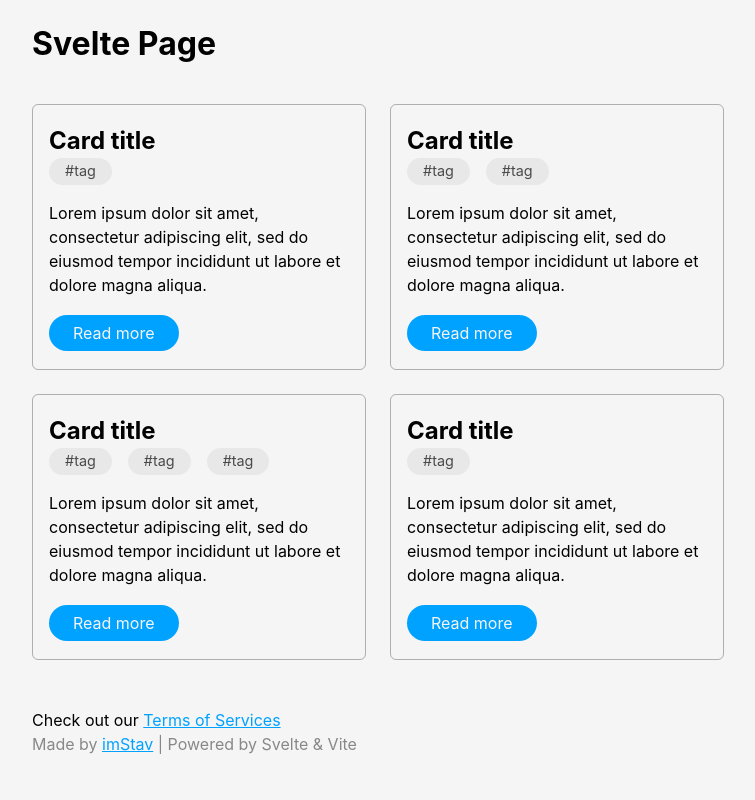
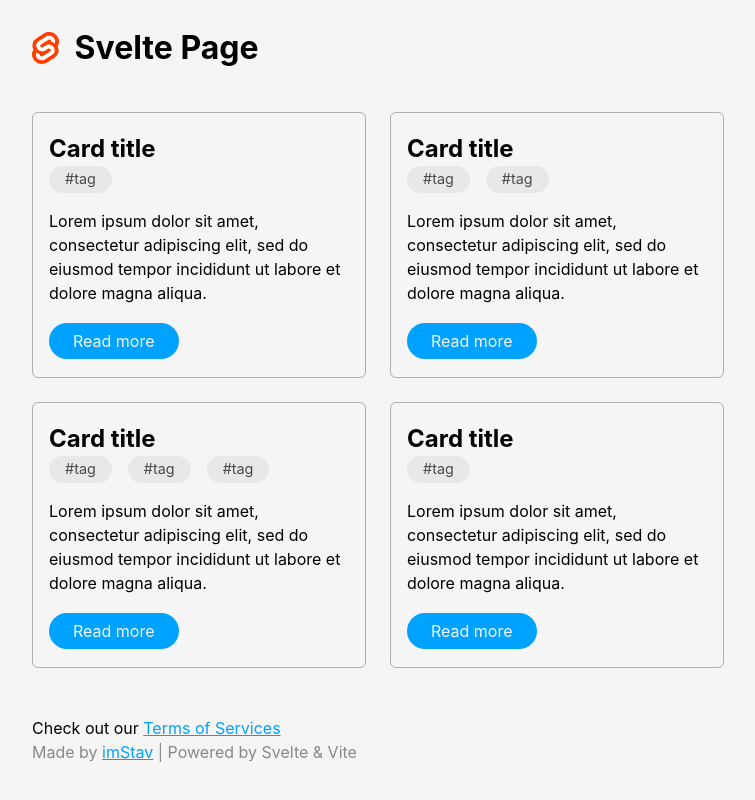
Before and after one commit to imStav/svelte-page, a Svelte app: page / in a window 1280 px wide. Shown: the whole page, without its empty margins (262-1017 px from the left). Built offline with nearby package versions, Linux system fonts and the light colour scheme.

Commit message:
Added a logo to the the header

```diff
--- a/src/App.svelte
+++ b/src/App.svelte
@@ -1,4 +1,5 @@
 <script>
+  import svelteLogo from './assets/svelte.svg'
   import Card from './lib/Card.svelte'
 
   let link = 'https://github.com/'
@@ -14,7 +15,10 @@
 </script>
 
 <main>
-  <h1 class="header">Svelte Page</h1>
+  <div class="header">
+    <img src={svelteLogo} alt="Svelte Page logo">
+    <h1 class="heading">Svelte Page</h1>
+  </div>
 
   <div class="grid">
     <!-- Spread props method -->
@@ -54,7 +58,17 @@
 
 <style>
   .header {
+    display: flex;
     margin-top: 2rem;
+    place-items: center;
+  }
+
+  .header img {
+    filter: saturate(1);
+  }
+
+  .heading {
+    margin-left: 1rem;
   }
 
   .grid {
```
